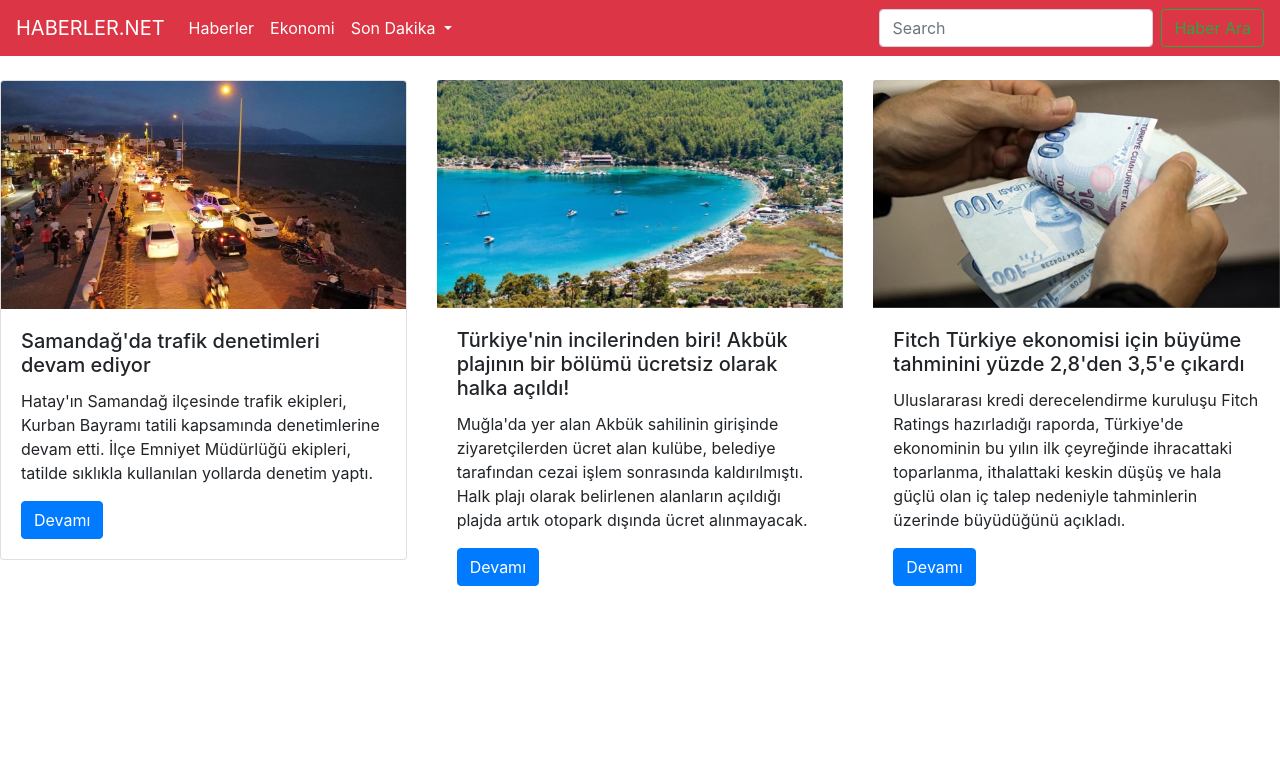
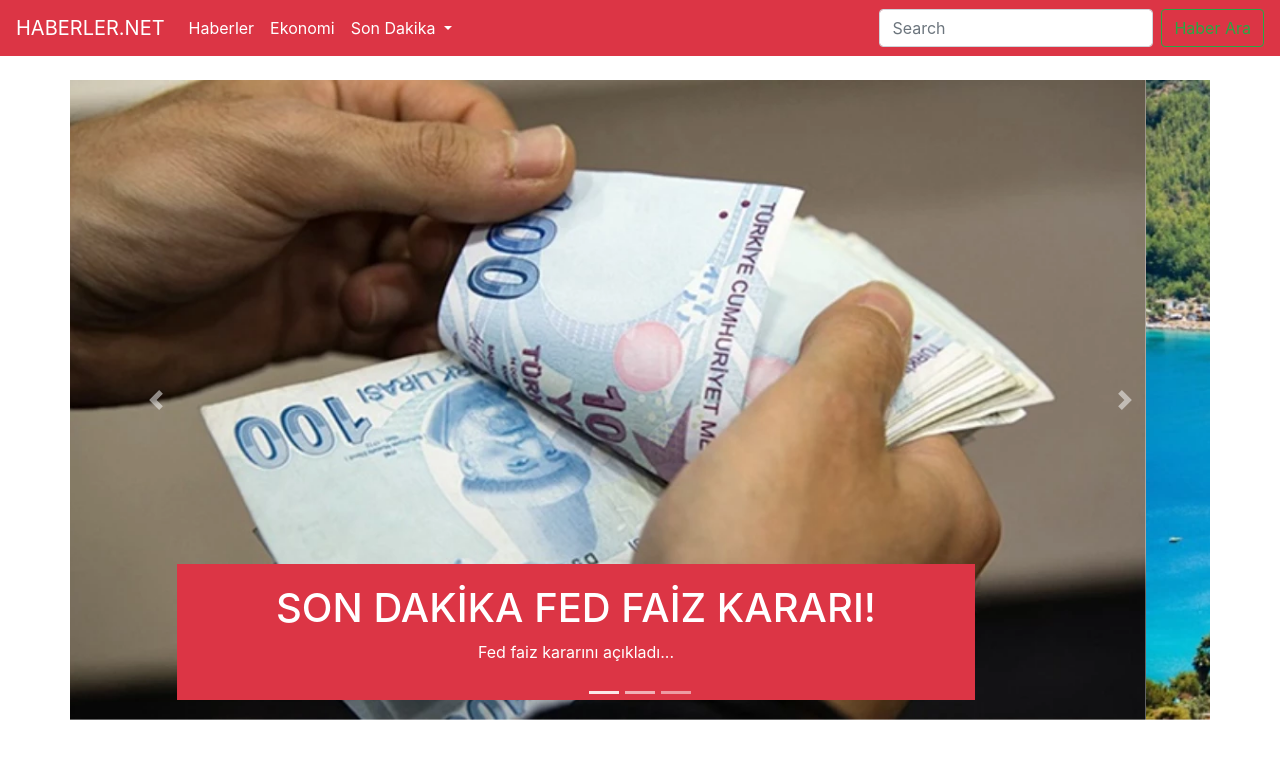
Before and after one commit to goksuayaz/HaberlerNetWebPage, a plain HTML site: page newsbootstrap/index.html in a window 1280 px wide. Drawn offline with nearby package versions, Linux system fonts and the light colour scheme.

Commit message:
newedition

```diff
--- a/newsbootstrap/index.html
+++ b/newsbootstrap/index.html
@@ -45,52 +45,54 @@
 
 
 
-        <div class="row my-4 justify-content-start">
+      <div class="container my-2">
+        <div class="row my-4">
 
-            <div class="col-4">
-                <div class="card">
-                    <img src="./smndg.jpg" class="card-img-top" alt="...">
-                    <div class="card-body">
-                      <h5 class="card-title">Samandağ'da trafik denetimleri devam ediyor</h5>
-                      <p class="card-text">Hatay'ın Samandağ ilçesinde trafik ekipleri, Kurban Bayramı tatili kapsamında denetimlerine devam etti.
-                        İlçe Emniyet Müdürlüğü ekipleri, tatilde sıklıkla kullanılan yollarda denetim yaptı.</p>
-                      <a href="#" class="btn btn-primary">Devamı</a>
-                    </div>
-                  </div>
-
-             </div>
+      <div id="carouselExampleCaptions" class="carousel slide" data-ride="carousel">
+        <ol class="carousel-indicators">
+          <li data-target="#carouselExampleCaptions" data-slide-to="0" class="active"></li>
+          <li data-target="#carouselExampleCaptions" data-slide-to="1"></li>
+          <li data-target="#carouselExampleCaptions" data-slide-to="2"></li>
+        </ol>
+        <div class="carousel-inner text-center">
+          <div class="carousel-item active">
+            <img src="/mny.jpg" class="d-block w-100" alt="...">
+            <div class="carousel-caption d-none d-md-block text-center bg-danger">
+              <h1>SON DAKİKA FED FAİZ KARARI!</h1>
+              <p>Fed faiz kararını açıkladı...</p>
+            </div>
+          </div>
+          <div class="carousel-item">
+            <img src="/pljj.jpg" class="d-block w-100" alt="...">
+            <div class="carousel-caption d-none d-md-block text-center bg-danger">
+              <h1>O PLAJ HALKA AÇILDI!</h1>
+              <p>Muğla'daki o plaj...</p>
+            </div>
+          </div>
+          <div class="carousel-item">
+            <img src="./smndg.jpg" class="d-block w-100" alt="...">
+            <div class="carousel-caption d-none d-md-block text-center bg-danger">
+              <h1>TRAFİK HIZ KESMEDEN DEVAM!</h1>
+              <p>Bayram trafiği nefes aldırmadı...</p>
+            </div>
+          </div>
+        </div>
+        <button class="carousel-control-prev" type="button" data-target="#carouselExampleCaptions" data-slide="prev">
+          <span class="carousel-control-prev-icon" aria-hidden="true"></span>
+          <span class="sr-only">Previous</span>
+        </button>
+        <button class="carousel-control-next" type="button" data-target="#carouselExampleCaptions" data-slide="next">
+          <span class="carousel-control-next-icon" aria-hidden="true"></span>
+          <span class="sr-only">Next</span>
+        </button>
+      </div>
 
 
-                <div class="col-4">
-                    <div class="card2">
-                        <img src="/pljj.jpg" class="card-img-top" alt="..." >
-                        <div class="card-body">
-                          <h5 class="card-title">Türkiye'nin incilerinden biri! Akbük plajının bir bölümü ücretsiz olarak halka açıldı! </h5>
-                          <p class="card-text">Muğla'da yer alan Akbük sahilinin girişinde ziyaretçilerden ücret alan kulübe, belediye tarafından cezai işlem sonrasında kaldırılmıştı.
-                            Halk plajı olarak belirlenen alanların açıldığı plajda artık otopark dışında ücret alınmayacak.</p>
-                          <a href="#" class="btn btn-primary">Devamı</a>
-                        </div>
-                      </div>
-
-                 </div>
+    </div>
+  </div>
 
 
-                 <div class="col-4">
-                    <div class="card3">
-                        <img src="/mny.jpg" class="card-img-top" alt="...">
-                        <div class="card-body">
-                          <h5 class="card-title">Fitch Türkiye ekonomisi için büyüme tahminini yüzde 2,8'den 3,5'e çıkardı </h5>
-                          <p class="card-text">Uluslararası kredi derecelendirme kuruluşu Fitch Ratings hazırladığı raporda, Türkiye'de ekonominin bu yılın ilk çeyreğinde ihracattaki toparlanma,
-                            ithalattaki keskin düşüş ve hala güçlü olan iç talep nedeniyle tahminlerin üzerinde büyüdüğünü açıkladı. </p>
-                          <a href="#" class="btn btn-primary">Devamı</a>
-                        </div>
-                      </div>
 
-                 </div>
-
-                </div>
-
-        </div>
 
 
 
```
